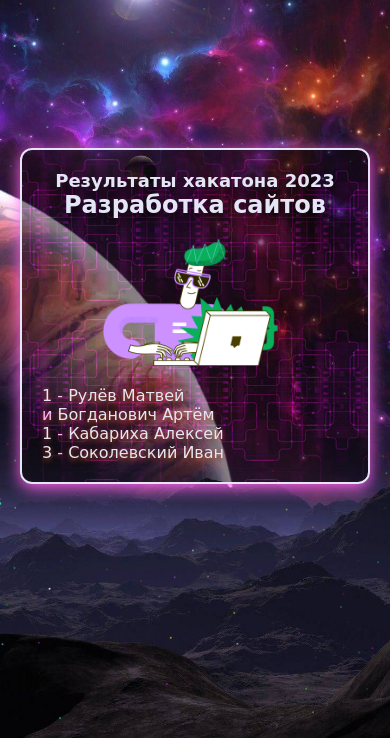
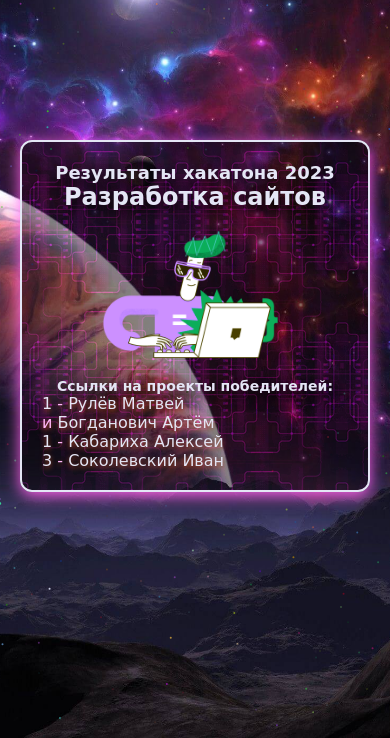
Before and after one commit to chelovek-gorod/algoritmika2023, a plain HTML site: page index.html in a window 390 px wide. Shown: the part 106-844 px from the top of the page. Drawn offline with Linux system fonts and the light colour scheme; a web font is replaced by a local one.

Commit message:
Update index.html

```diff
--- a/index.html
+++ b/index.html
@@ -59,7 +59,7 @@
             100% {transform: scale(1); opacity: 1;}
         }
 
-        h1, h2 {
+        h1, h2, h3 {
             margin: 0;
             padding: 0;
             text-align: center;
@@ -72,6 +72,10 @@
 
         h2 {
             font-size: 26px;
+        }
+
+        h3 {
+                font-size: 18px;
         }
 
         .colorize-image {
@@ -133,6 +137,10 @@
                 font-size: 18px;
             }
 
+            h3 {
+                font-size: 14px;
+            }
+
             .colorize-image img {
                 width: 200px;
             }
@@ -144,6 +152,7 @@
             <h2>Результаты хакатона 2023</h2>
             <h1>Разработка сайтов</h1>
             <span class="colorize-image"><img src="./src/images/user.png" alt="web dev"></span>
+            <h3>Ссылки на проекты победителей:</h3>
             1 <span>-</span> <a href="https://project-cosmos-alg.netlify.app/" target="_blank">Рулёв Матвей <nobr><span>и</span> Богданович Артём</nobr></a><br>
             1 <span>-</span> <a href="./a-kabariha/index.html" target="_blank">Кабариха Алексей</a><br>
             3 <span>-</span> <a href="./i-sokolevski/index.html" target="_blank">Соколевский Иван</a><br>
```
